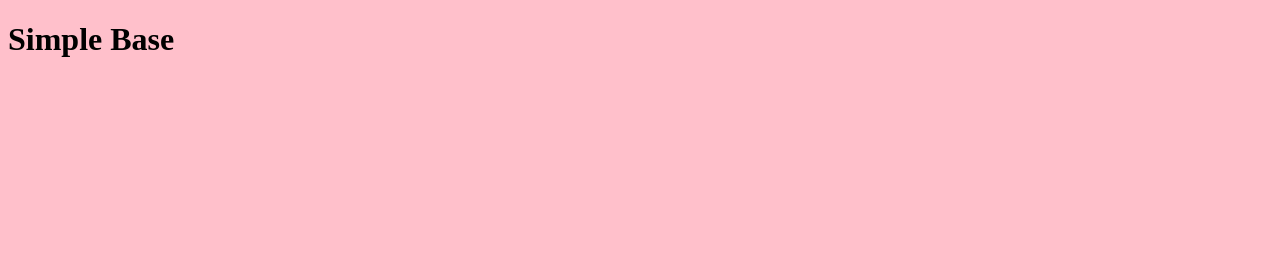
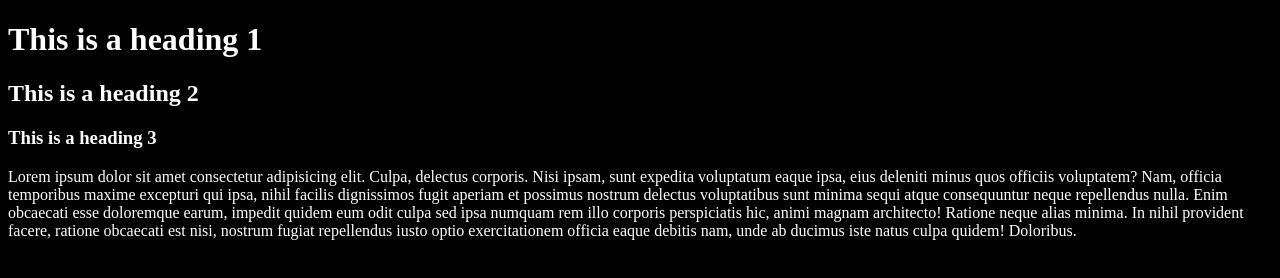
Before and after one commit to emiyaji/simplebase, a plain HTML site: page index.html in a window 1280 px wide. Drawn offline with Linux system fonts and the light colour scheme.

Commit message:
adding to root variables in css

```diff
--- a/css/style.css
+++ b/css/style.css
@@ -1,3 +1,24 @@
+:root{
+/* Define all commonly used colors here */
+--color-body-background: rgb(0 0 0);
+--color-text-body: rgb(255 255 255 / .8);
+--color-text-headings: rgb(255 255 255/ 1);
+--color-links: rgb(255 230 0/ .7);
+--color-links-hover: rgb(255 255 0 / 1);
+}
+
 body {
-    background-color: pink;
+    /* main body background */
+    background-color: var(--color-body-background);
+
+    /* main body text*/
+    color: var(--color-text-headings);
 }
+
+h1, h2, h3 {
+    /*set color of all headings*/
+    color:var(--color-text-headings);
+}
+a {
+    color: var(--color-links)
+}
--- a/index.html
+++ b/index.html
@@ -7,6 +7,9 @@
 </head>
 <link rel="stylesheet" href="css/style.css">
 <body>
-    <h1>Simple Base</h1>
+    <h1>This is a heading 1</h1>
+    <h2>This is a heading 2</h2>
+    <h3>This is a heading 3</h3>
+    <p>Lorem ipsum dolor sit amet consectetur adipisicing elit. Culpa, delectus corporis. Nisi ipsam, sunt expedita voluptatum eaque ipsa, eius deleniti minus quos officiis voluptatem? Nam, officia temporibus maxime excepturi qui ipsa, nihil facilis dignissimos fugit aperiam et possimus nostrum delectus voluptatibus sunt minima sequi atque consequuntur neque repellendus nulla. Enim obcaecati esse doloremque earum, impedit quidem eum odit culpa sed ipsa numquam rem illo corporis perspiciatis hic, animi magnam architecto! Ratione neque alias minima. In nihil provident facere, ratione obcaecati est nisi, nostrum fugiat repellendus iusto optio exercitationem officia eaque debitis nam, unde ab ducimus iste natus culpa quidem! Doloribus.</p>
 </body>
 </html>
```
